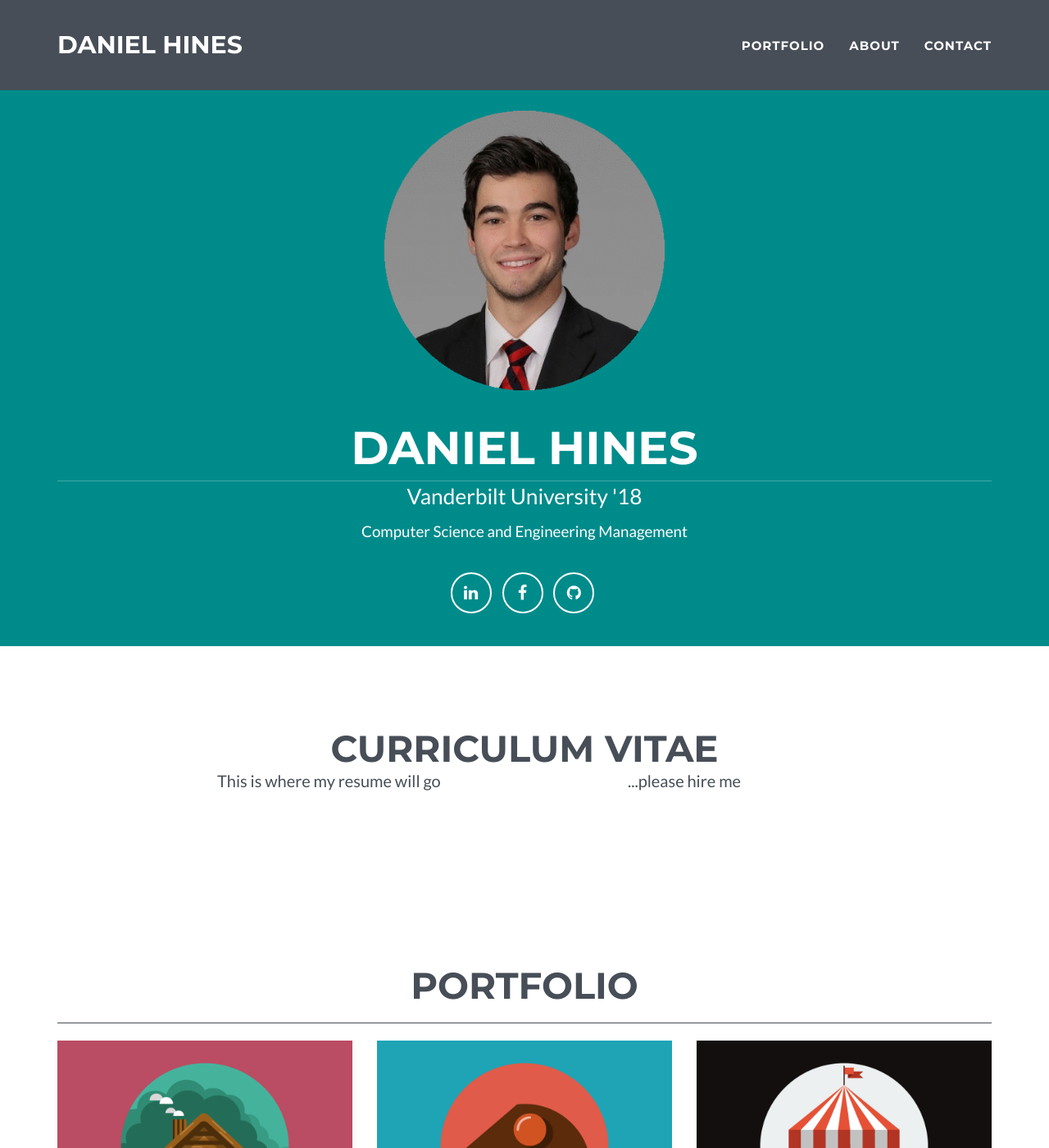
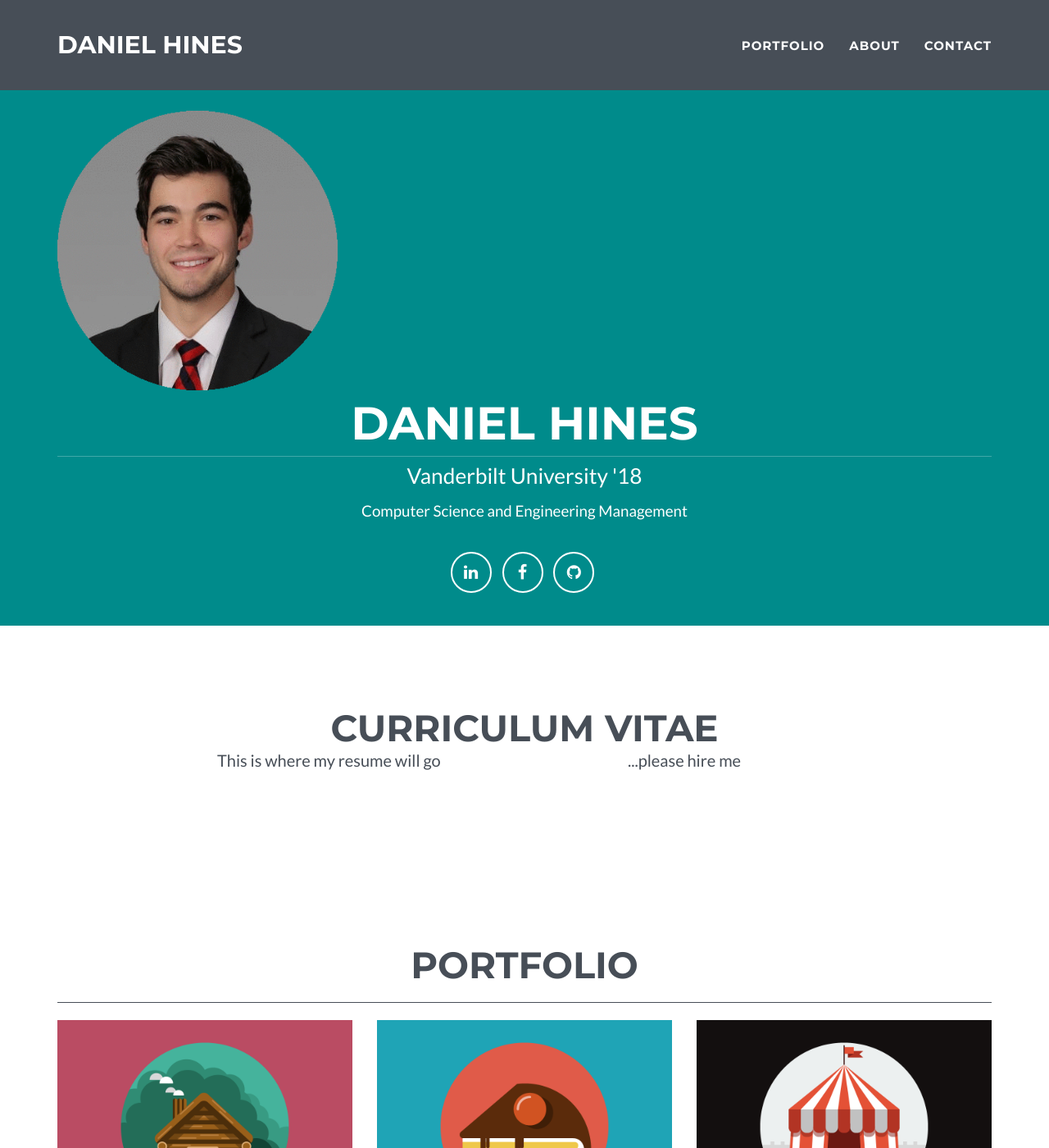
Before and after one commit to danielchines/danielchines.github.io, a Jekyll site: the page built from index.html, in a window 1280 px wide and 1400 px high. Shown: the whole window at 82% size. Built offline with Jekyll 4.4.1, drawn with Linux system fonts in a browser that asks for light colours.

Commit message:
Update main.css

```diff
--- a/_includes/css/main.css
+++ b/_includes/css/main.css
@@ -90,7 +90,7 @@ header {
 header img {
     display: block;
     width: 30%;
-    margin: 0 auto 20px;
+    margin:0;
 }
 
 header .header-col {
@@ -116,7 +116,7 @@ header .list-inline {
     }
 
     header .intro-text .name {
-    padding-top: 10px;
+    padding-top: 0px;
     display: block;
     text-transform: uppercase;
     font-family: Montserrat,"Helvetica Neue",Helvetica,Arial,sans-serif;
@@ -126,6 +126,7 @@ header .list-inline {
 }
 
     header .intro-text .school {
+        padding-top: 5px;
         font-size: 1.75em;
         font-weight: 300;
     }
```
